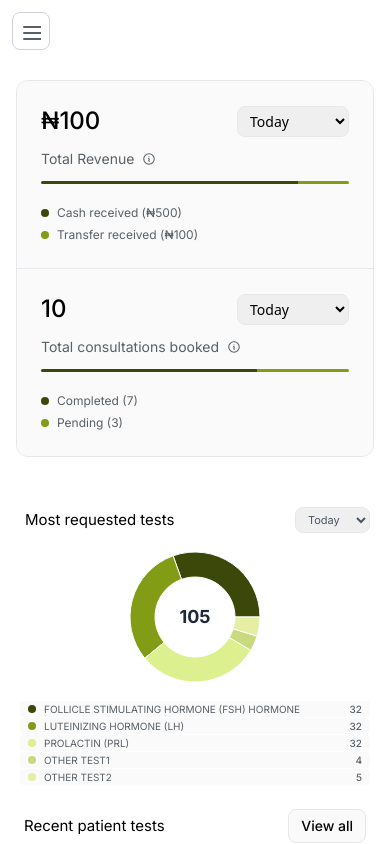
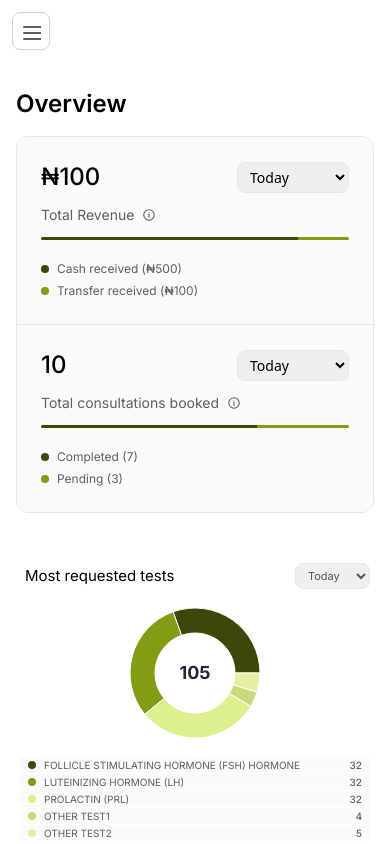
Before and after one commit to Khalid-R-Salis/meditrustdiagnosticslimited_frontend, a React (Vite) app: page /admin in a window 390 px wide. Built offline with nearby package versions, Linux system fonts and the light colour scheme.

Commit message:
text over view to show on all screens in admin over view page

```diff
--- a/src/pages/admin/component/AdminOverview.jsx
+++ b/src/pages/admin/component/AdminOverview.jsx
@@ -10,7 +10,7 @@ const AdminOverview = ({ setActiveNav }) => {
       <div className="overflow-y-auto max-h-screen pt-[64px] md:pt-0 scrollbar-thin-green">
         <div className="bg-white py-4 px-4 sm:px-6 md:px-10 lg:px-16 xl:px-20 2xl:px-24 relative">
           {/* Desktop header */}
-          <div className="hidden md:flex justify-between items-center mb-4 mt-2">
+          <div className=" md:flex justify-between items-center mb-4 mt-2">
             <h1 className="text-[24px] font-semibold leading-[32px] text-black font-inter">
               Overview
             </h1>
--- a/src/pages/admin/component/PatientReports .jsx
+++ b/src/pages/admin/component/PatientReports .jsx
@@ -84,7 +84,7 @@ const PatientReports = ({ setActiveNav, pageType = "patientreport" }) => {
       {/* <div className="flex-1 bg-white pt-0 md:pt-8 pb-8 px-6 md:px-10 lg:px-16 xl:px-20 2xl:px-24 relative overflow-x-hidden"> */}
       <div className="flex-1 relative max-h-screen overflow-y-auto pt-0 md:pt-8 pb-8 px-6 md:px-10 lg:px-16 xl:px-20 2xl:px-24 scrollbar-thin-green">
         <div className="flex justify-between items-center mb-6 md:mb-10">
-          <h1 className="ml-8 mt-3 sm:ml-0 sm:mt-0 text-[24px] font-semibold leading-[32px] text-black font-inter">
+          <h1 className="ml-8 mt-4 sm:ml-0 sm:mt-0 text-[24px] font-semibold leading-[32px] text-black font-inter">
             {pageType === "overview" ? "Overview" : "Patient reports"}
           </h1>
         </div>
```
